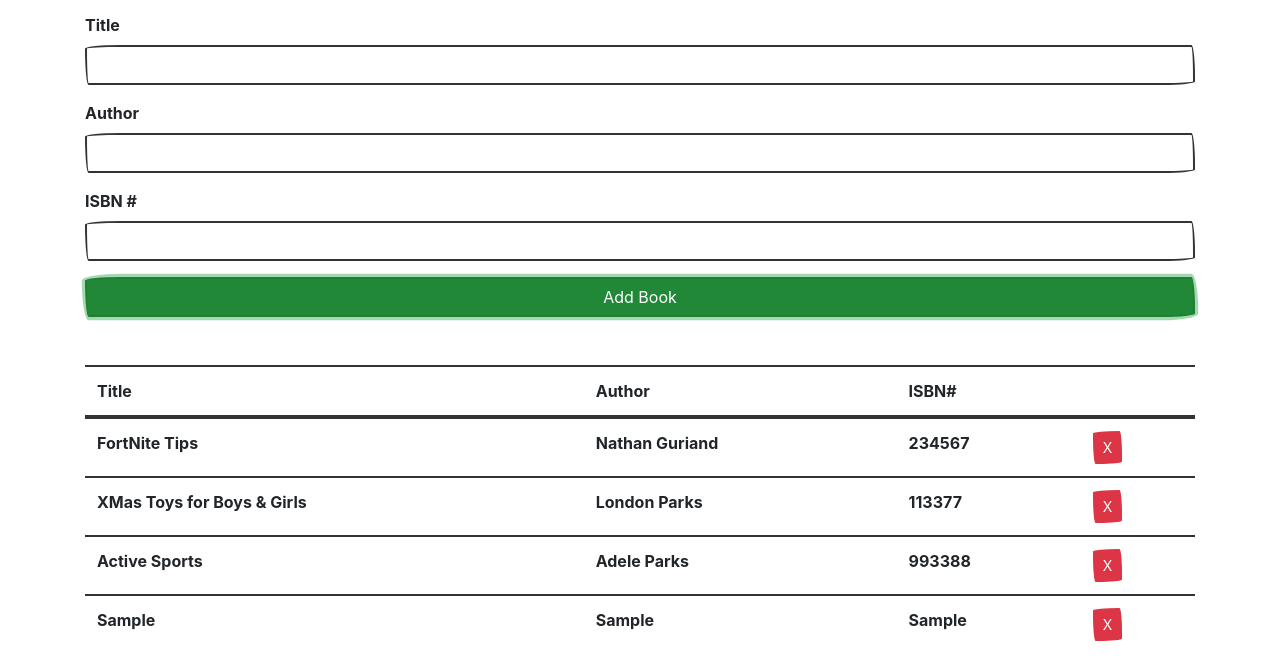
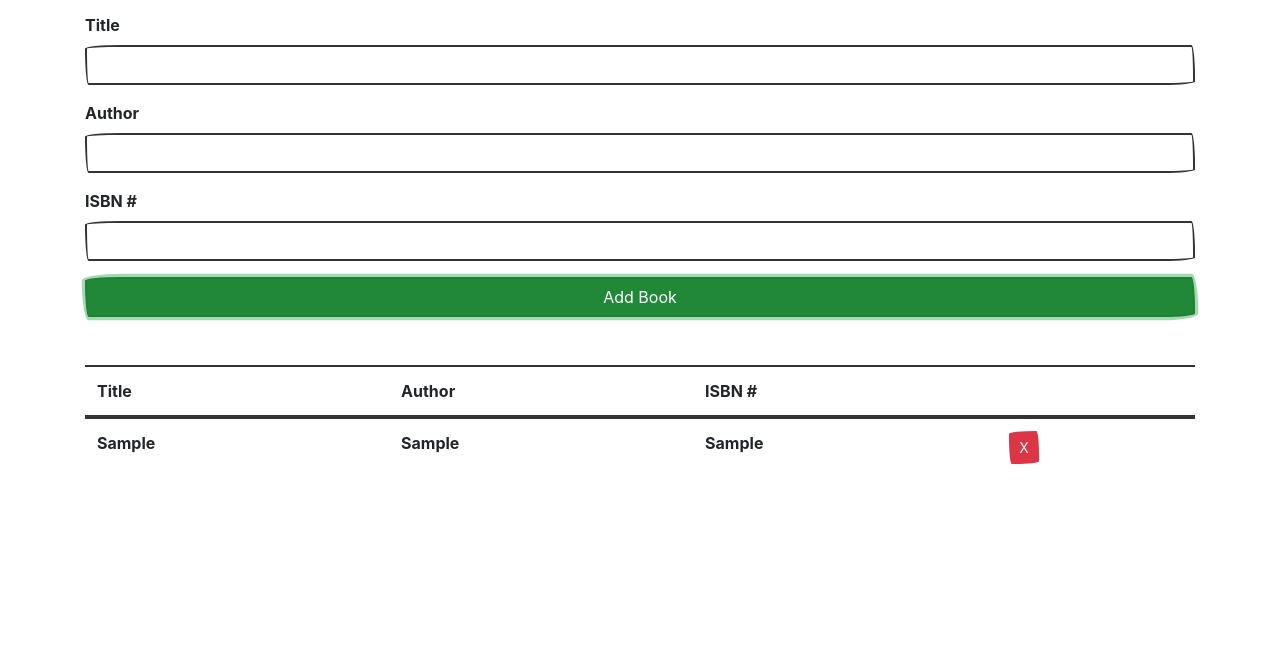
Before and after one commit to MontyTobois/Book-List, a plain HTML site: page index.html in a window 1280 px wide. Both pictures are taken after typing "Sample", "Sample", "Sample" into the empty fields and a click on the input "Add Book". Shown: the part 154-823 px from the top of the page. After the commit the page ends 800 px from the top, so only its background shows below. Drawn offline with nearby package versions, Linux system fonts and the light colour scheme; a web font is replaced by a local one.

Commit message:
feats: Replaced static storage with a local version, cleaned up the HTML.

```diff
--- a/app.js
+++ b/app.js
@@ -10,25 +10,8 @@
 // UI Class: Handle UI Tasks
 class UI{
   static displayBooks(){
-    const StoredBooks = [
-      {
-        title:'FortNite Tips',
-        author:'Nathan Guriand',
-        isbn:'234567'
-      },
-      {
-        title:'XMas Toys for Boys & Girls',
-        author:'London Parks',
-        isbn:'113377'
-      },
-      {
-        title:'Active Sports',
-        author:'Adele Parks',
-        isbn:'993388'
-      }
-    ];
 
-    const books = StoredBooks;
+    const books = Store.getBooks();
 
     books.forEach((book) => UI.addBookToList(book));
   }
@@ -67,7 +50,7 @@
     }, 3000);
   }
 
-  static clearfields() {
+  static clearFields() {
     document.querySelector('#title').value = '';
     document.querySelector('#author').value = '';
     document.querySelector('#isbn').value = '';
@@ -75,6 +58,37 @@
 }
 
 // Store Class: Handles Storage
+class Store {
+  static getBooks(){
+    let books;
+    if(localStorage.getItem('books') === null){
+      books = [];
+    } else {
+      books = JSON.parse(localStorage.getItem('books'))
+    }
+    return books;
+  }
+
+  static addBook(book){
+    const books = Store.getBooks();
+
+    books.push(book);
+
+    localStorage.setItem('books', JSON.stringify(books))
+  }
+
+  static removeBook(isbn){
+    const books = Store.getBooks();
+
+    books.forEach((book, index) => {
+      if (book.isbn === isbn) {
+        books.splice(index, 1);
+      }
+    });
+
+    localStorage.setItem('books', JSON.stringify(books))
+  }
+}
 
 // Event: Display books
 document.addEventListener('DOMContentLoaded', UI.displayBooks);
@@ -100,11 +114,14 @@
     //  Add books to UI
     UI.addBookToList(book);
 
+    // Add book to store
+    Store.addBook(book);
+
     // Added book message
     UI.showAlert('Book Added', 'success')
 
     //  Clear fields
-  UI.clearfields()
+    UI.clearFields()
   }
 });
 
@@ -112,6 +129,10 @@
 document.querySelector('#book-list').addEventListener('click', (e) => {
   UI.deleteBooks(e.target)
 
+  // Remove book from UI
+  Store.removeBook
+  (e.target.parentElement.previousElementSibling.textContent);
+
   // Remove book message
   UI.showAlert('Book removed', 'success')
 });
--- a/index.html
+++ b/index.html
@@ -28,14 +28,14 @@
        <input type="submit" value="Add Book" class="btn btn-success btn-block">
     </form>
     <table class="table table-striped mt-5">
-      <thread>
+      <thead>
         <tr>
           <th>Title</th>
           <th>Author</th>
-          <th>ISBN#</th>
+          <th>ISBN #</th>
           <th></th>
         </tr>
-      </thread>
+      </thead>
       <tbody id="book-list"></tbody>
     </table>
   </div>
```
Lines whose indentation alone changed are shown as unchanged.
